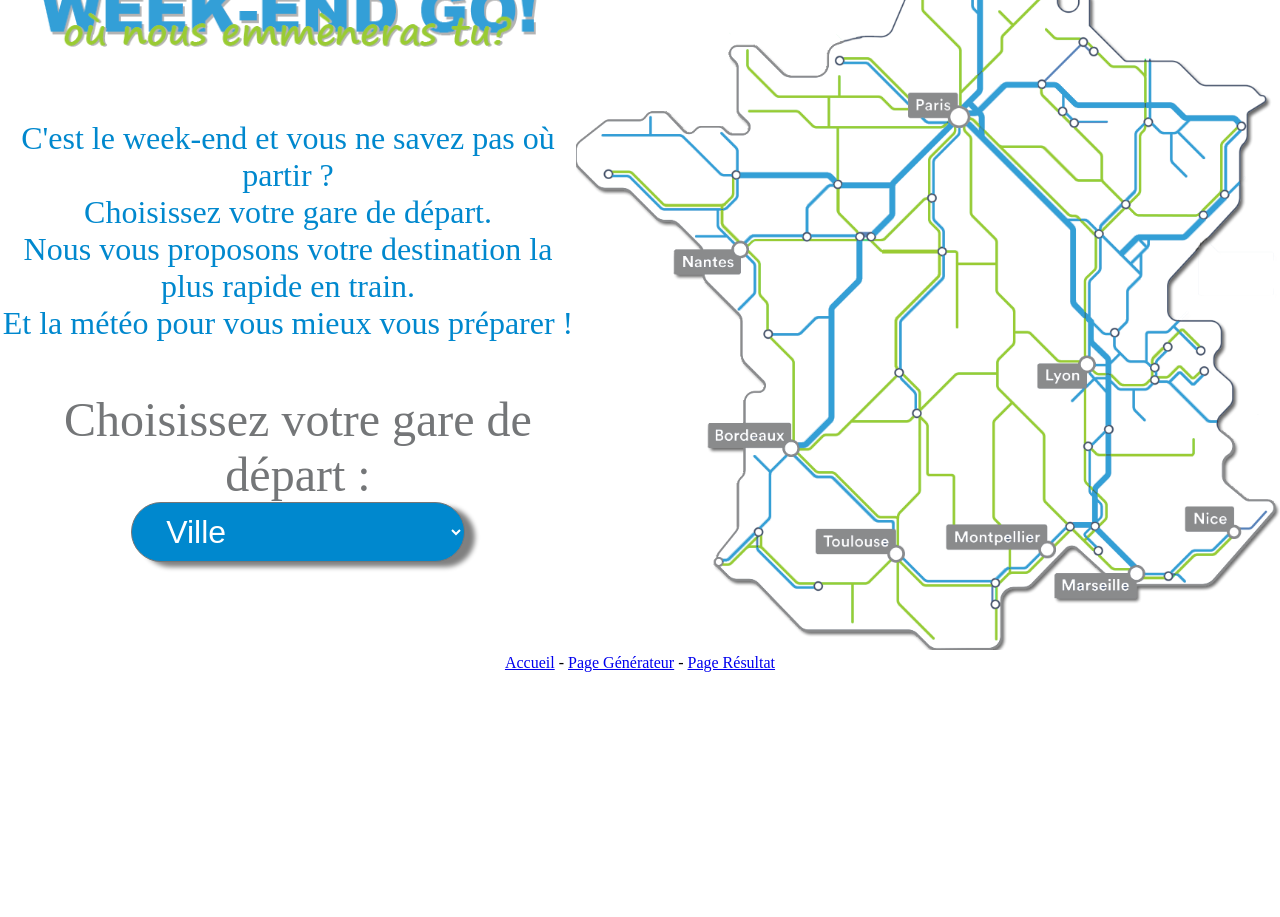
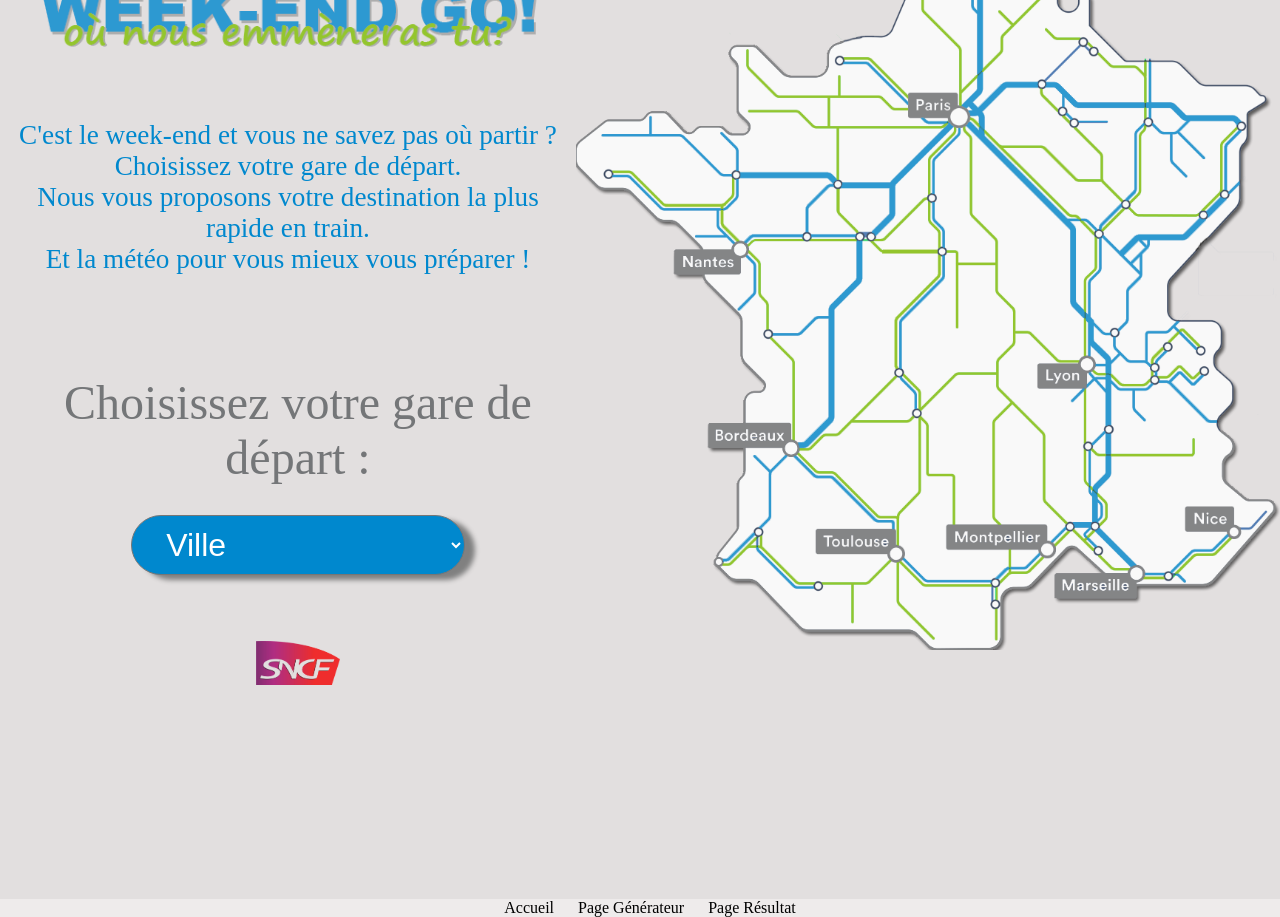
Before and after one commit to Jonathan280286/Projet-2-random_train, a React (Create React App) app: page / in a window 1280 px wide. Shown: the part 80-997 px from the top of the page. Before the commit the page ends 800 px from the top, so only its background shows below. Built offline with nearby package versions, Linux system fonts and the light colour scheme.

Commit message:
version 1 css

```diff
--- a/src/Pages/accueil.css
+++ b/src/Pages/accueil.css
@@ -2,7 +2,9 @@
     margin-top: 10px;
     text-align: center;
 }
-
+select{
+    margin-top: 30px;
+}
 .container_accueil{
     display: flex;
 }
@@ -20,15 +22,20 @@ width: 55%;
 /* border: 1px solid blue; */
 }
 
-
-
+.logoSncf{
+    width: 20%;
+}
+.container_logo{
+    margin-top: 50px;
+    width: 100%;
+}
 .image-carte{
     max-width: 100%;
     height: auto;
 }
 
 .accueil__logo{
-    margin: 30px 0 50px 0;
+    margin: 30px 0 100px 0;
 }
 
 img{
@@ -46,7 +53,7 @@ label{
 }
 
 .texte{
-    font-size: 2em;
+    font-size: 1.7em;
     margin-top: 30px;
     color:#0088CE;
 }
@@ -72,6 +79,10 @@ label{
 
     }
 
+    .image-carte{
+        display: none;
+    }
+
     img{
         max-width: 100%;
         height: auto;
@@ -81,11 +92,11 @@ label{
         display: block;
         margin: auto ;
     }
-    .accueil__logo{
-        margin: 20px 0 50px 0;
-    }
 
 
+    .accueil__logo{
+        margin: 20px 0 200px 0;
+    }
     #select-city{
         font-size: 1.2em;
         background-color: #0088CE;
@@ -96,7 +107,10 @@ label{
         padding-left: 20px;
     }
 
+
+
 label{
+    padding-bottom: 40px;
     font-size: 2em;
 }
     .items_accueil__carte{
--- a/src/Pages/accueil.js
+++ b/src/Pages/accueil.js
@@ -2,7 +2,7 @@ import React from 'react';
 import './accueil.css'
 import Logo from '../components/logo'
 import { useState } from 'react';
-import City from '../components/city';
+
 
 
 const Accueil = (props) => {
@@ -41,7 +41,9 @@ const Accueil = (props) => {
                         <option value="87688887">Gare de Montpellier</option>
                         <option value="87723197">Lyon Part-Dieu</option>
                     </select>
-
+                    <div className='container_logo'>
+                    <img className='logoSncf' src={'./images/sncf.jpg'} alt="icone SNCF" />
+                    </div>
                 </div>
                 <form>
 
--- a/src/Pages/pageGenerateur.css
+++ b/src/Pages/pageGenerateur.css
@@ -46,4 +46,15 @@
       margin-left: auto;
       margin-right: auto;
       opacity: 0.8;
+
     }
+
+    .gare_depart{
+      text-align: left;
+    }
+
+    .container_generateur{
+      width: 80%;
+      border-radius: 4%;
+
+    }
--- a/src/Pages/pageGenerateur.js
+++ b/src/Pages/pageGenerateur.js
@@ -46,10 +46,12 @@ const PageGenerateur = (props) => {
 
             <div className='containerA'>
                 <Logo />
-                <h2>{city()}</h2>
-                <img src={imageCity()} alt={props.departStation} />
-                <h2>Nous allons vous proposer la meilleure destination de manière aléatoire et optimisée</h2>
-                <h3>Pour cela il suffit de cliquer sur le bouton et notre proposition de voyage vous sera proposée.</h3>
+                <div className='container_generateur'>
+                    <h2 className='gare_depart'>Votre gare de départ : {city()}</h2>
+                    <img src={imageCity()} alt={props.departStation} />
+                    <h2>Nous allons vous proposer la meilleure destination de manière aléatoire et optimisée</h2>
+                    <h3>Pour cela il suffit de cliquer sur le bouton et notre proposition de voyage vous sera proposée.</h3>
+                </div>
                 <button className='button' onClick={generateur}>Générer votre destination</button></div>
 
 
--- a/src/Pages/pageResult.css
+++ b/src/Pages/pageResult.css
@@ -86,4 +86,11 @@ margin-bottom: 20px;
   .flex-items-resultat {
     width: 80%;
   }
+  .imageDepart2 {
+    background-image: url('');
+    background-position: center;
+    width: 100%;
+    background-color: rgba(255,255,255,3.8);
+  }
+
 }
--- a/src/components/Navbar.js
+++ b/src/components/Navbar.js
@@ -1,11 +1,15 @@
 import React from 'react';
 import { Link } from 'react-router-dom';
+import './navbar.css'
+
+
 const Navbar = () => {
   return(
 
-  <div>
+  <div className='footer'>
 
-          <Link to="/">Accueil</Link> -  <Link to="PageGenerateur">Page Générateur</Link> -  <Link to="/PageResult">Page Résultat</Link>
+
+          <Link className='footer_color' to="/">Accueil</Link>   <Link className='footer_color' to="PageGenerateur">Page Générateur</Link>   <Link className='footer_color' to="/PageResult">Page Résultat</Link>
 
   </div>  );
 }
--- a/src/components/horaireResult.js
+++ b/src/components/horaireResult.js
@@ -19,8 +19,6 @@ function HoraireResult(props) {
         setHoraires(response.data.departures)
         filterHoraire(response.data.departures)
         console.log(response.data.departures)
-
-
       })
   }, [])
 
--- /dev/null
+++ b/src/components/navbar.css
@@ -0,0 +1,17 @@
+h1{
+    color:white;
+}
+
+.footer{
+    width: 100%;
+
+    background-color: rgb(238, 235, 235);
+    margin-top: 200px;
+}
+
+.footer_color{
+    color:black;
+    text-decoration:none;
+    padding-left: 20px;
+
+}
--- a/src/index.css
+++ b/src/index.css
@@ -1,10 +1,12 @@
 body {
+  height: 100vh;
   margin: 0;
   font-family: 'Courier New', Courier, monospace -apple-system, BlinkMacSystemFont, 'Segoe UI', 'Roboto', 'Oxygen',
     'Ubuntu', 'Cantarell', 'Fira Sans', 'Droid Sans', 'Helvetica Neue',
     sans-serif;
   -webkit-font-smoothing: antialiased;
   -moz-osx-font-smoothing: grayscale;
+  background-color: rgb(226, 223, 223);
 }
 
 code {
```
